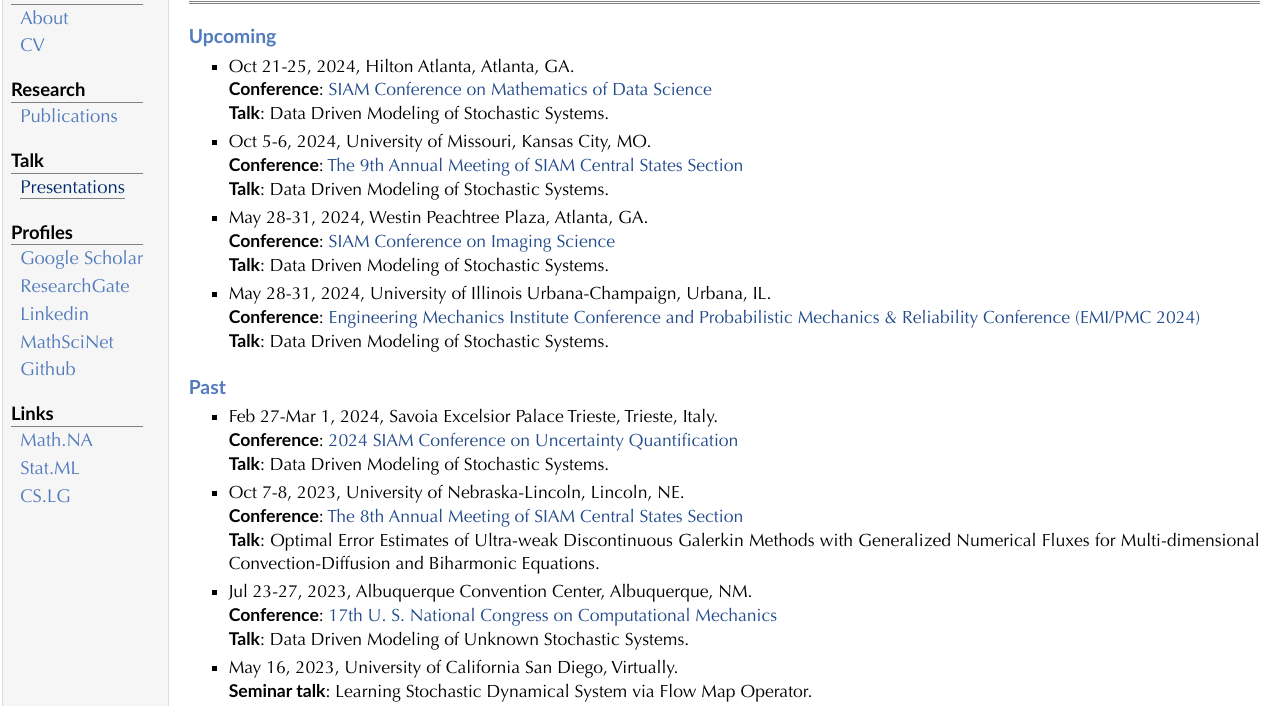
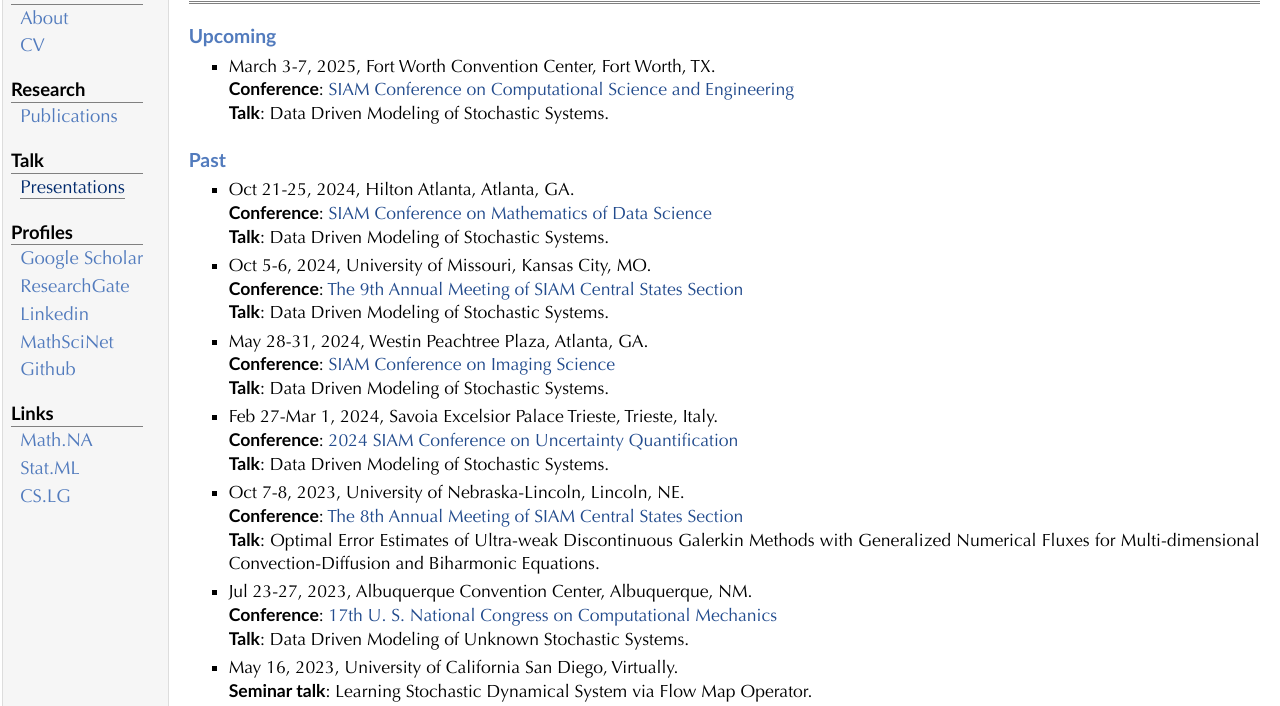
Before and after one commit to yJesseChen/yJesseChen.github.io, a plain HTML site: page pre.html in a window 1280 px wide. Shown: the part 51-757 px from the top of the page. Drawn offline with nearby package versions, Linux system fonts and the light colour scheme; some packages are replaced by stand-ins of ours.

Commit message:
Add files via upload

```diff
--- a/pre.html
+++ b/pre.html
@@ -44,6 +44,14 @@ MathJax.Hub.Config({
 </div>
 <h3>Upcoming</h3>
 <ul>
+<li><p>March 3-7, 2025, Fort Worth Convention Center, Fort Worth, TX.<br />
+<b>Conference</b>: <a href="https://www.siam.org/conferences-events/siam-conferences/cse25/" target=&ldquo;blank&rdquo;>SIAM Conference on Computational Science and Engineering</a><br />
+<b>Talk</b>: Data Driven Modeling of Stochastic Systems.
+</p>
+</li>
+</ul>
+<h3>Past</h3>
+<ul>
 <li><p>Oct 21-25, 2024, Hilton Atlanta, Atlanta, GA.<br />
 <b>Conference</b>: <a href="https://www.siam.org/conferences/cm/conference/mds24" target=&ldquo;blank&rdquo;>SIAM Conference on Mathematics of Data Science</a><br />
 <b>Talk</b>: Data Driven Modeling of Stochastic Systems.
@@ -59,14 +67,6 @@ MathJax.Hub.Config({
 <b>Talk</b>: Data Driven Modeling of Stochastic Systems.
 </p>
 </li>
-<li><p>May 28-31, 2024, University of Illinois Urbana-Champaign, Urbana, IL.<br />
-<b>Conference</b>: <a href="https://www.emi-conference.org/" target=&ldquo;blank&rdquo;>Engineering Mechanics Institute Conference and Probabilistic Mechanics &amp; Reliability Conference (EMI/PMC 2024)</a><br />
-<b>Talk</b>: Data Driven Modeling of Stochastic Systems.
-</p>
-</li>
-</ul>
-<h3>Past</h3>
-<ul>
 <li><p>Feb 27-Mar 1, 2024, Savoia Excelsior Palace Trieste, Trieste, Italy.<br />
 <b>Conference</b>: <a href="https://www.siam.org/conferences/cm/conference/uq24" target=&ldquo;blank&rdquo;>2024 SIAM Conference on Uncertainty Quantification</a><br />
 <b>Talk</b>: Data Driven Modeling of Stochastic Systems.
```
Also changed, not shown: 1 other file.
